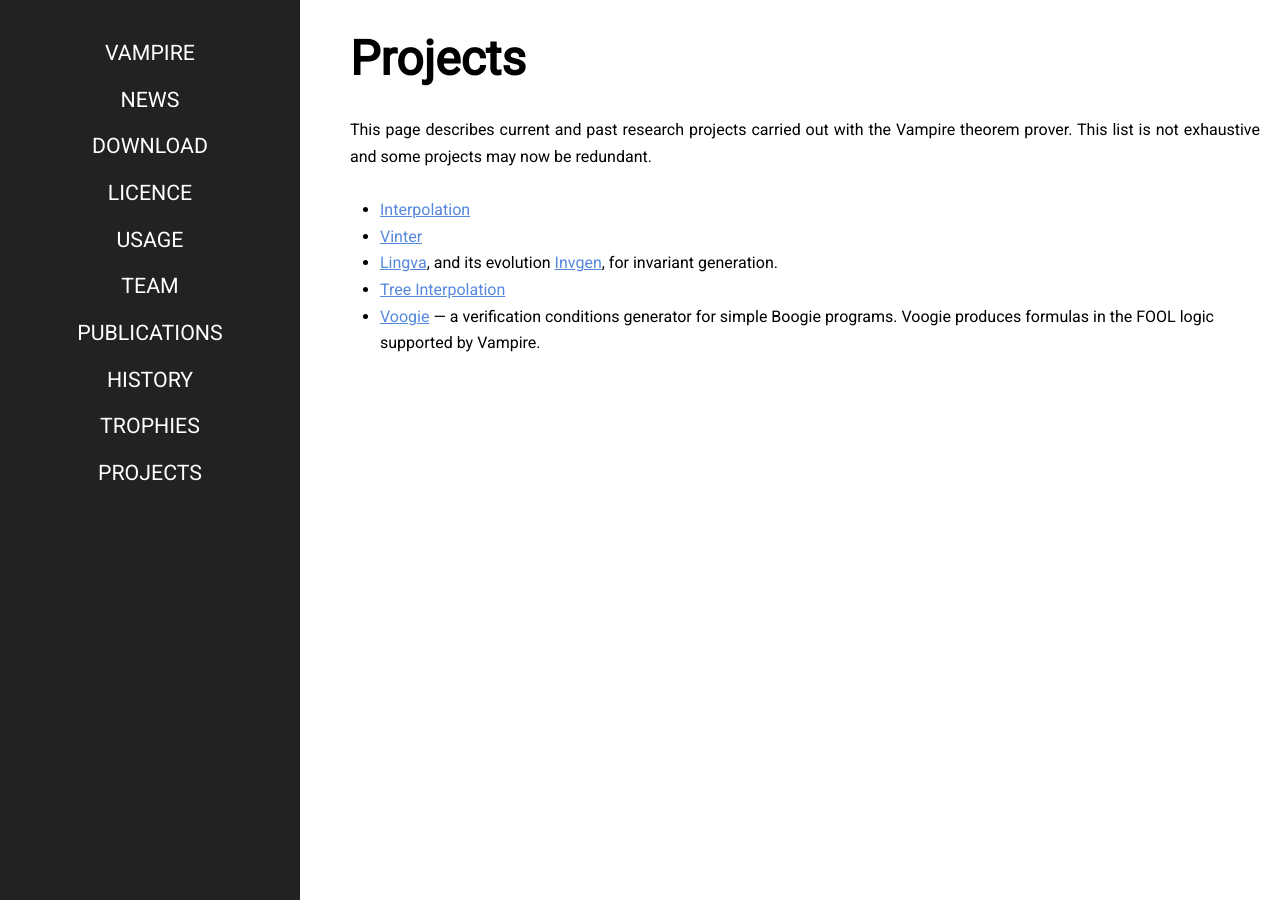
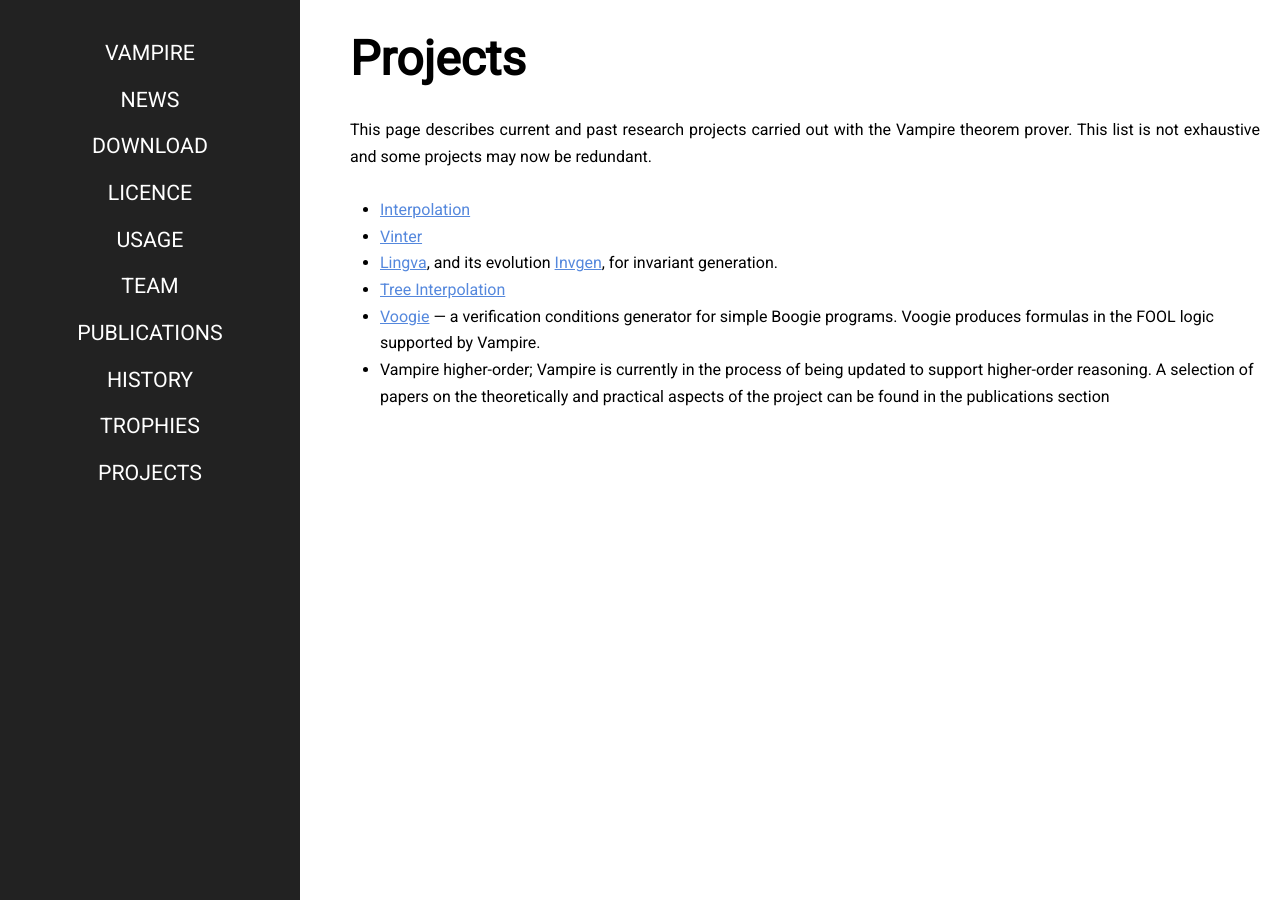
Before and after one commit to vprover/vprover.github.io, a Jekyll site: the page built from projects.html, in a window 1280 px wide. Built offline with Jekyll 4.4.1, drawn with Linux system fonts in a browser that asks for light colours.

Commit message:
Adding HOL project

```diff
--- a/projects.html
+++ b/projects.html
@@ -14,4 +14,5 @@ This list is not exhaustive and some projects may now be redundant.
  <li><a href="http://www.complang.tuwien.ac.at/ioan/lingva.html">Lingva</a>, and its evolution <a href="https://github.com/simonr89/invgen">Invgen</a>, for invariant generation.
  <li><a href="http://www.cse.chalmers.se/~laurako/links/tree_vampire.html">Tree Interpolation</a>
  <li><a href="https://github.com/aztek/voogie">Voogie</a> &mdash; a verification conditions generator for simple Boogie programs. Voogie produces formulas in the FOOL logic supported by Vampire.</li>
+ <li>Vampire higher-order; Vampire is currently in the process of being updated to support higher-order reasoning. A selection of papers on the theoretically and practical aspects of the project can be found in the publications section </li>
 </ul>
```
